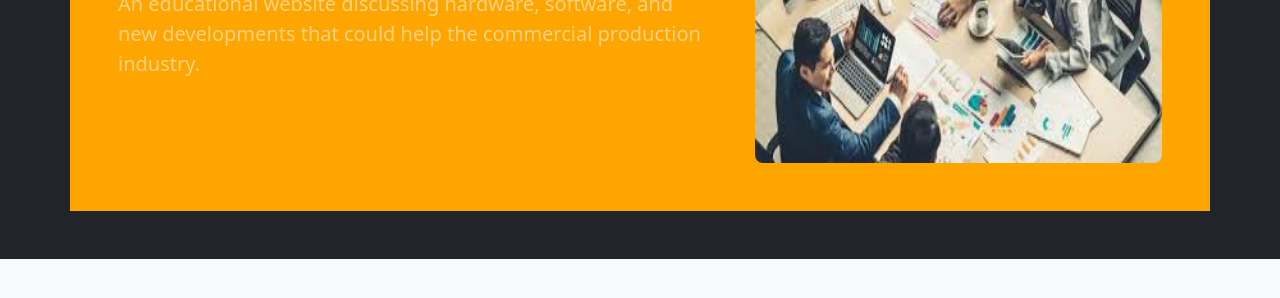
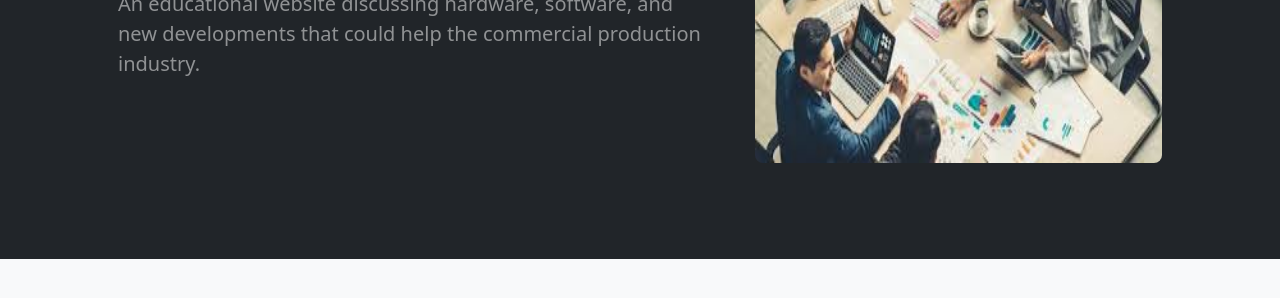
Before and after one commit to leolin2351/sep10-freedom-project, a plain HTML site: page index.html in a window 1280 px wide. Shown: the part 233-531 px from the top of the page. Drawn offline with nearby package versions, Linux system fonts and the light colour scheme.

Commit message:
edit background

```diff
--- a/index.html
+++ b/index.html
@@ -471,10 +471,7 @@ footer {
             position: relative;
             z-index: 1;
         }
-.container.px-5 {
-    background-color: orange;
-}
-.container{
-   background-color: #6495ED;
+body {
+  background-image: linear-gradient(orange, blue);
 }
 </style>
```
